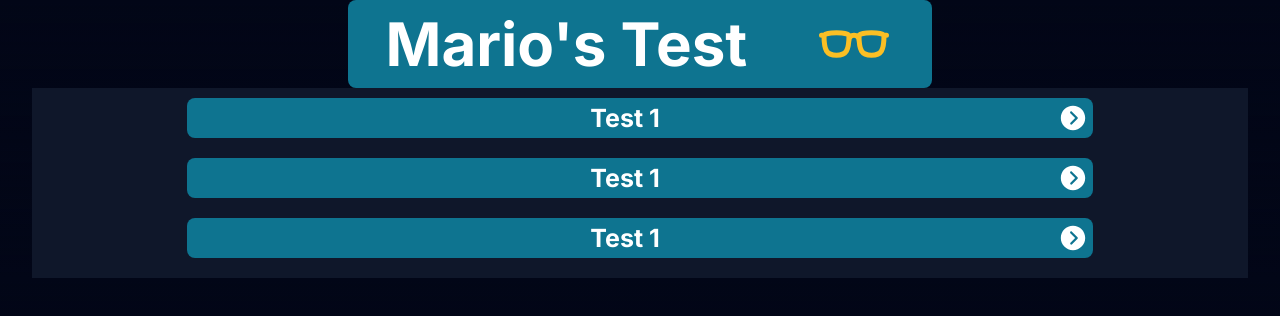
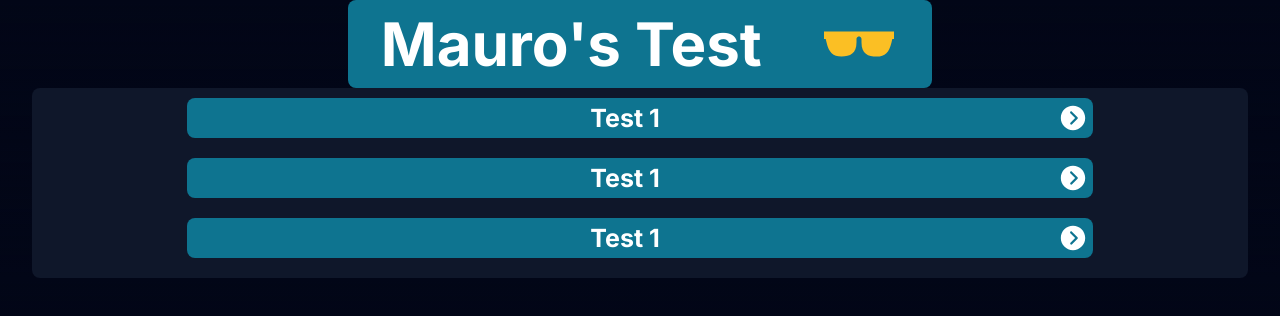
Before and after one commit to Mauro-js/Mario-sTest, a Next.js app: page / in a window 1280 px wide. Shown: the top 316 px of the page. Built offline with nearby package versions, Linux system fonts and the light colour scheme.

Commit message:
funcionalidad de titulo

```diff
--- a/src/app/globals.css
+++ b/src/app/globals.css
@@ -13,6 +13,7 @@ main {
   flex-direction: column;
   margin-left: auto;
   margin-right: auto;
+  border-radius: 0.5rem;
 }
 
 body {
@@ -45,6 +46,17 @@ header div {
   flex-direction: column;
   font-weight: bold;
   padding: 0.25rem;
+  cursor: pointer;
+}
+
+header div:hover{
+  transform: scale(1.01);
+  box-shadow: rgba(2, 6, 23, 0.9) 0px 8px 24px;
+}
+
+
+header div:active{
+  transform: scale(.99);
 }
 
 header h1 {
--- a/src/app/layout.js
+++ b/src/app/layout.js
@@ -1,15 +1,60 @@
+'use client'
 import { Inter } from "next/font/google";
-import { IoGlassesOutline } from "react-icons/io5";
+import { IoGlassesOutline, IoGlasses, IoGlassesSharp } from "react-icons/io5";
+import { FaGlasses } from "react-icons/fa6";
+import { IoIosGlasses, IoMdGlasses } from "react-icons/io";
+import { LuGlasses } from "react-icons/lu";
+import { Gi3dGlasses, GiSunglasses, GiProtectionGlasses } from "react-icons/gi";
+
 import "./globals.css";
-
+import { useState, useEffect } from "react";
 const inter = Inter({ subsets: ["latin"] });
 
+const titles = ["Mario", "Mauro", "Marco", "Pablo"];
+
+const glasses = [
+          <IoGlassesOutline className="headerIcon" size={80} />,
+          <IoGlasses className="headerIcon" size={80} />,
+          <IoGlassesSharp className="headerIcon" size={80} />,
+          <FaGlasses className="headerIcon" size={80} />,
+          <IoIosGlasses className="headerIcon" size={80} />,
+          <IoMdGlasses className="headerIcon" size={80} />,
+          <LuGlasses className="headerIcon" size={80} />,
+          <Gi3dGlasses className="headerIcon" size={80} />,
+          <GiSunglasses className="headerIcon" size={80} />,
+          <GiProtectionGlasses className="headerIcon" size={80} />
+]
+
 const Header = () => {
+  const [title, setTitle] = useState("Mario");
+  const [glass, setGlass] = useState(glasses[0]);
+
+  const toggleTitle = () => {
+    const position = titles.indexOf(title);
+    if(position=== 3) {
+      setTitle(titles[0])
+    }
+    else {
+      setTitle(titles[position+1]);
+    }
+
+    const glassIndex = Math.floor(Math.random() * glasses.length);
+    setGlass(glasses[glassIndex]);
+  }
+
+  useEffect(() => {
+
+
+    const timeout = setTimeout(toggleTitle,5000);
+
+    return () => clearTimeout(timeout);
+  })
+
   return (
     <header>
-      <div>
-        <h1>Mario's Test</h1>
-        <IoGlassesOutline className="headerIcon" size={80} />
+      <div onClick={toggleTitle}>
+        <h1>{title}'s Test</h1>
+        {glass}
       </div>
     </header>
   );
```
